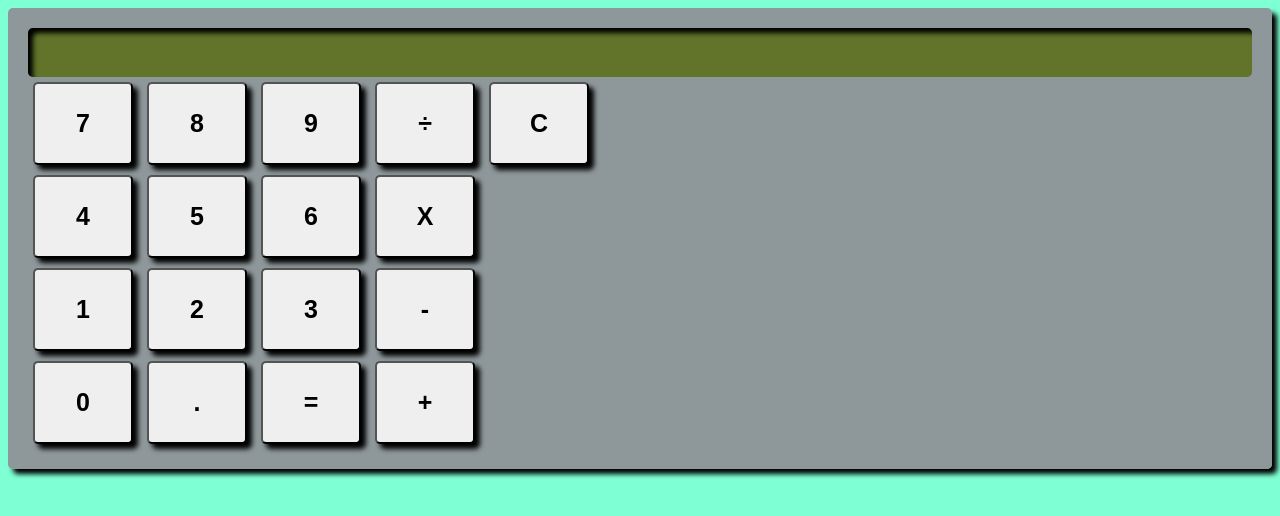
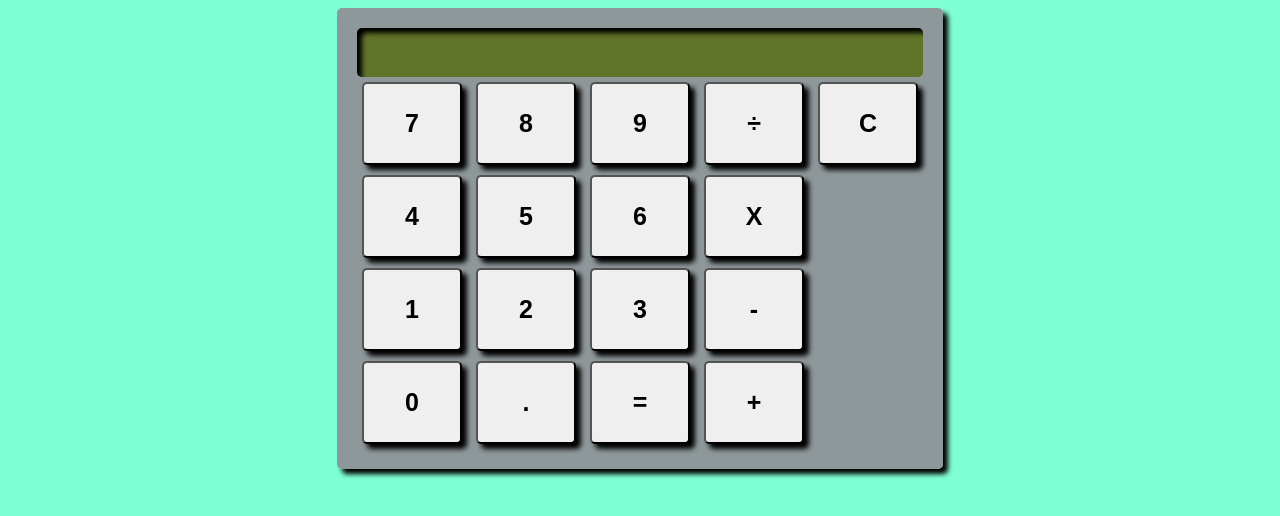
Before and after one commit to Byronwww/odin-project-calculator, a website: page index.html in a window 1280 px wide. Drawn offline with Linux system fonts and the light colour scheme; a web font is replaced by a local one.

Commit message:
added flexbox alignment

```diff
--- a/styles.css
+++ b/styles.css
@@ -2,6 +2,12 @@ body{
     background-color: aquamarine;
 }
 
+
+#buttons{
+    display:flex;
+    flex-basis: 1;
+
+}
 
 button{
     margin: 5px;
@@ -25,8 +31,16 @@ button{
 }
 
 #calculator{
+    display:flex;
+    flex-direction: column;
     border-radius: 5px;
     padding: 20px;
     background-color: rgba(144, 144, 150, 0.932);
     box-shadow: 5px 5px 5px;
 }
+
+#container{
+    display: flex;
+    flex-direction: column;
+    align-items: center;
+}
```
